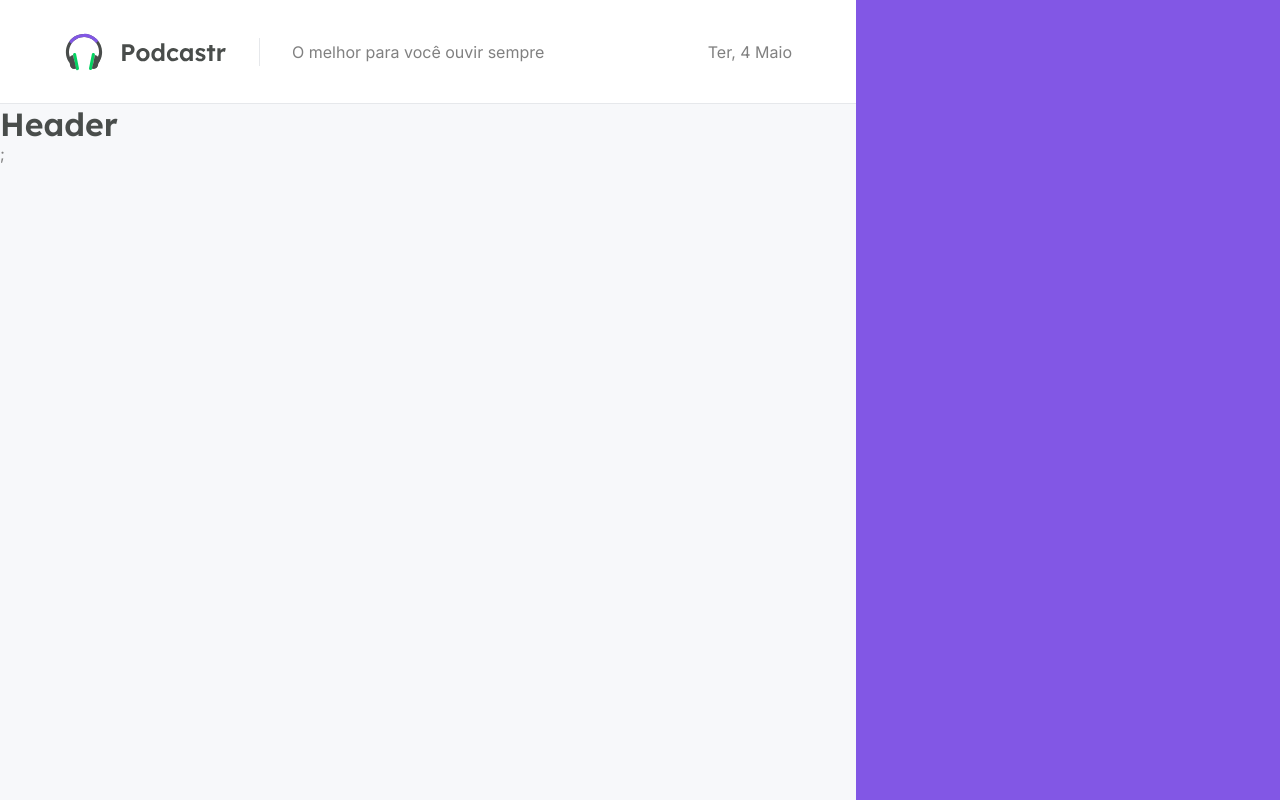
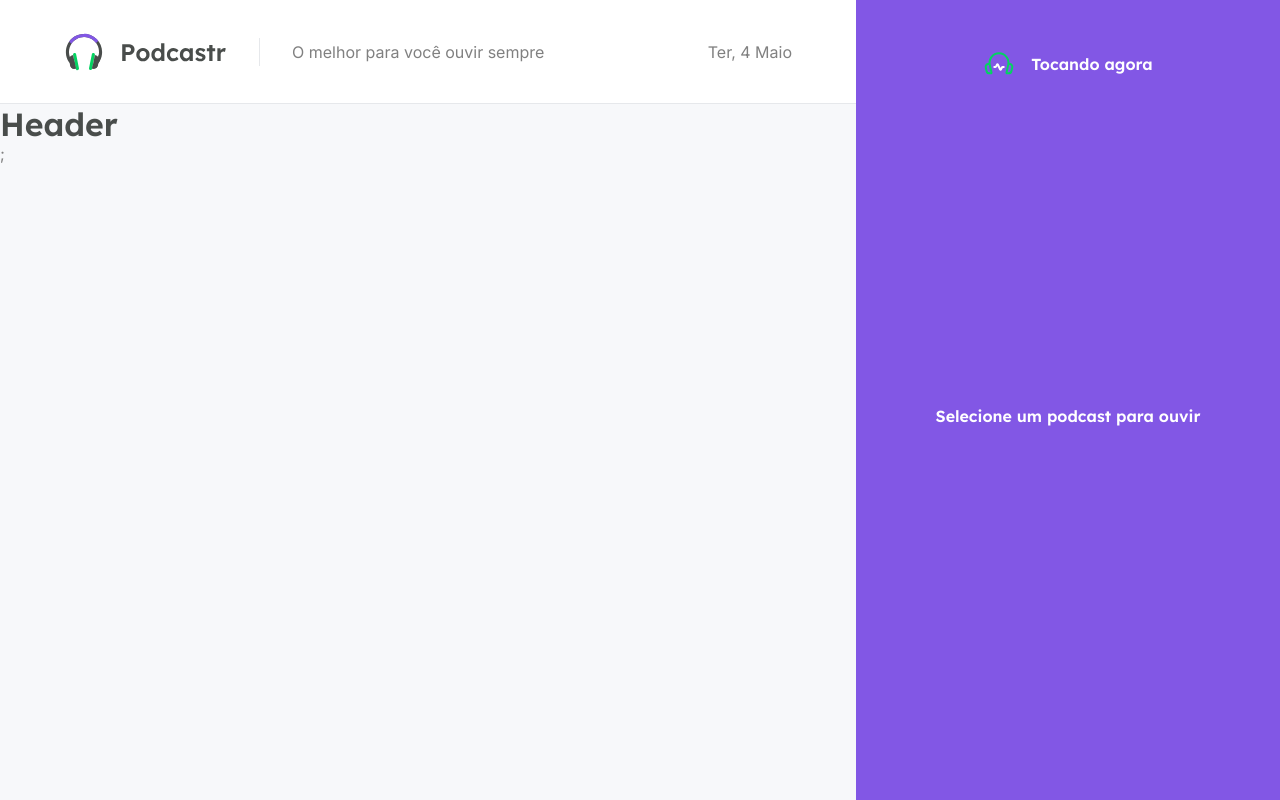
Before and after one commit to simonelopess/podcastr, a Next.js app: page / in a window 1280 px wide. Built offline with nearby package versions, Linux system fonts and the light colour scheme.

Commit message:
estilização header player

```diff
--- a/src/components/Player/index.tsx
+++ b/src/components/Player/index.tsx
@@ -1,6 +1,15 @@
 import styles from './styles.module.scss';
 export function Player() {
     return(
-        <div className={styles.playerContainer}></div>
+        <div className={styles.playerContainer}>
+            <header>
+                <img src="/playing.svg" alt="Tocando agora"/>
+                <strong>Tocando agora</strong>
+            </header>
+            <div className={styles.emptyPlayer}>
+                <strong>Selecione um podcast para ouvir</strong>
+            </div>
+            <footer></footer>
+        </div>
     );
 }
--- a/src/components/Player/styles.module.scss
+++ b/src/components/Player/styles.module.scss
@@ -10,4 +10,14 @@
   flex-direction: column;
   align-items: center;
   justify-content: space-between;
+
+  header {
+    display: flex;
+    align-items: center;
+    gap: 1rem;
+  }
+  strong {
+    font-family: Lexend, sans-serif;
+    font-weight: 600;
+  }
 }
```
